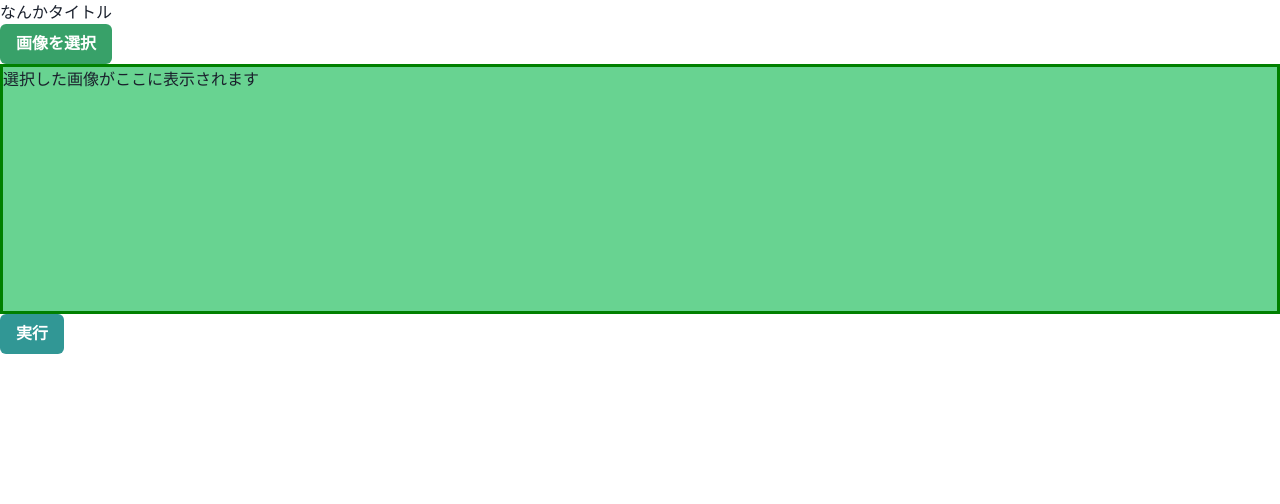
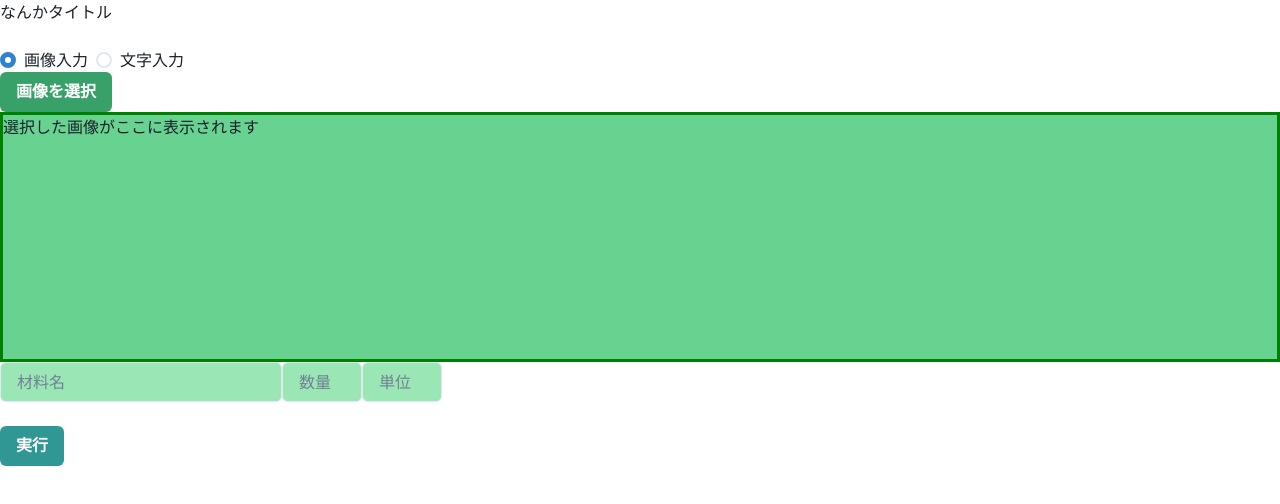
Before and after one commit to hirakazu0607/recipe_maker, a React (Create React App) app in the folder recipe_programms/: page / in a window 1280 px wide. Shown: the top 504 px of the page. Built offline with nearby package versions, Linux system fonts and the light colour scheme.

Commit message:
文字入力追加とか

```diff
--- a/recipe_programms/src/index.css
+++ b/recipe_programms/src/index.css
@@ -11,3 +11,10 @@ code {
   font-family: source-code-pro, Menlo, Monaco, Consolas, 'Courier New',
     monospace;
 }
+
+#amount{
+  width: 5em;
+}
+#unit{
+  width: 5em;
+}
--- a/recipe_programms/src/index.tsx
+++ b/recipe_programms/src/index.tsx
@@ -6,11 +6,35 @@ import { Box, ChakraProvider, Stack } from '@chakra-ui/react';
 import { Input } from '@chakra-ui/react';
 import { Button, ButtonGroup } from '@chakra-ui/react'
 import { Text } from '@chakra-ui/react'
+import {
+  useDisclosure,
+  Drawer,
+  DrawerBody,
+  DrawerFooter,
+  DrawerHeader,
+  DrawerOverlay,
+  DrawerContent,
+  DrawerCloseButton,
+} from '@chakra-ui/react'
+import { Radio, RadioGroup } from '@chakra-ui/react'
 import Tesseract from 'tesseract.js';
+
+function Inputmode() {
+  const [value, setValue] = React.useState('1')
+  return (
+    <RadioGroup onChange={setValue} value={value}>
+      <Stack direction='row'>
+        <Radio value='1'>画像入力</Radio>
+        <Radio value='2'>文字入力</Radio>
+      </Stack>
+    </RadioGroup>
+  )
+}
+
 
 type InputProps = {
   read: () => void;
-  dispImage : () => void;
+  dispImage: () => void;
 }
 
 const Fileinput = (props: InputProps) => {
@@ -35,8 +59,8 @@ const Fileinput = (props: InputProps) => {
       >画像を選択</Button>
       <br />
 
-      <img id='DispImage'/>
-      <Box id = 'alt' backgroundColor='green.300' borderWidth={3} borderColor='green' height={250}>
+      <img id='DispImage' alt='' />
+      <Box id='alt' backgroundColor='green.300' borderWidth={3} borderColor='green' height={250}>
         <Text fontSize='md' >選択した画像がここに表示されます</Text>
       </Box>
     </ChakraProvider>
@@ -44,21 +68,85 @@ const Fileinput = (props: InputProps) => {
 }
 
 type Outputprops = {
-  text: string | undefined
+  ingredient: Array<string> | undefined
+  amount: Array<number> | undefined
+  unit: Array<string> | undefined
+  read: () => void
 }
 
 const Output = (props: Outputprops) => {
+  const { isOpen, onOpen, onClose } = useDisclosure()
 
   return (
+    <>
+      <Button colorScheme='teal' onClick={() => { props.read(); onOpen(); }} >
+        実行
+      </Button>
+      <Drawer
+        isOpen={isOpen}
+        placement='right'
+        onClose={onClose}
+        size={'full'}
+      >
+        <DrawerOverlay />
+        <DrawerContent>
+          <DrawerCloseButton />
+          <DrawerHeader>
+
+          </DrawerHeader>
+
+          <DrawerBody>
+            <Input placeholder='レシピは何人前？' /><Input placeholder='作りたいのは何人前？' />
+          </DrawerBody>
+
+          <DrawerFooter>
+
+          </DrawerFooter>
+        </DrawerContent>
+      </Drawer>
+    </>
+  )
+
+}
+
+type Textinputprops = {
+  ingredient: Array<string> | undefined
+  amount: Array<number> | undefined
+  unit: Array<string> | undefined
+}
+
+const Textinput = (props: Textinputprops) => {
+  return (
     <ChakraProvider>
+      <div id='textinputset'>
+        <Input
+        backgroundColor={'green.200'}
+        width='auto'
+        placeholder='材料名'
+        id='ingredient' />
+        <Input
+        type="number"
+        width='auto'
+        backgroundColor={'green.200'}
+        placeholder='数量'
+        id='amount' />
+        <Input
+        width='auto'
+        backgroundColor={'green.200'}
+        placeholder='単位'
+        id='unit' />
+      </div>
 
     </ChakraProvider>
+
   )
 }
 
 type Pagestate = {
   data: File | undefined;  //受け取った画像入れる用
-  text: string | undefined;   //画像から読み取ったの入れる用(未使用)
+  ingredient: Array<string> | undefined;
+  amount: Array<number> | undefined;
+  unit: Array<string> | undefined
 }
 
 class Page extends React.Component<{}, Pagestate> {
@@ -66,27 +154,40 @@ class Page extends React.Component<{}, Pagestate> {
     super(props);
     this.state = {
       data: undefined,
-      text: undefined,
+      ingredient: undefined,
+      amount: undefined,
+      unit: undefined
     }
   }
 
   render() {
-
     return (
       <ChakraProvider>
         <h1>なんかタイトル</h1>
 
-
+        <br />
+        <Inputmode/>
 
         <Fileinput
-        read={() => this.read()}
-        dispImage={() => this.dispImage()}/>
-        <Button colorScheme='teal' size='md' onClick={() => this.read()}>実行</Button>
+          read={() => this.read()}
+          dispImage={() => this.dispImage()} />
 
-        <Output text='text'/>
+        <Textinput ingredient={this.state.ingredient}
+          amount={this.state.amount}
+          unit={this.state.unit} />
+        <br />
+
+        <Output
+          read={() => this.read()}
+          ingredient={this.state.ingredient}
+          amount={this.state.amount}
+          unit={this.state.unit}
+        />
       </ChakraProvider>
     )
   }
+
+
 
   dispImage() {
     const alt = document.getElementById('alt') as HTMLElement;
@@ -101,27 +202,18 @@ class Page extends React.Component<{}, Pagestate> {
     filereader.readAsDataURL(inputImage.files![0])
   }
 
-  hideAlt(){
-
-  }
-
   read() {
     //HTMLからデータを受け取る
     const fileInput = document.getElementById('fileInput') as HTMLInputElement;
     const buf = fileInput.files!;
 
+    console.log("aiuwe");
     //受け取りに成功していたら、内容を取り出す
     if (buf[0] !== undefined) {
-      let dataReader = new FileReader();
-      dataReader.readAsDataURL(buf[0]);
-      dataReader.onloadend = () => {
-        this.setState({
-          data: buf[0],
-          text: dataReader.result as string,
-        })
-      }
+      this.setState({
+        data: buf[0],
+      })
     }
-
   }
 }
 
```
